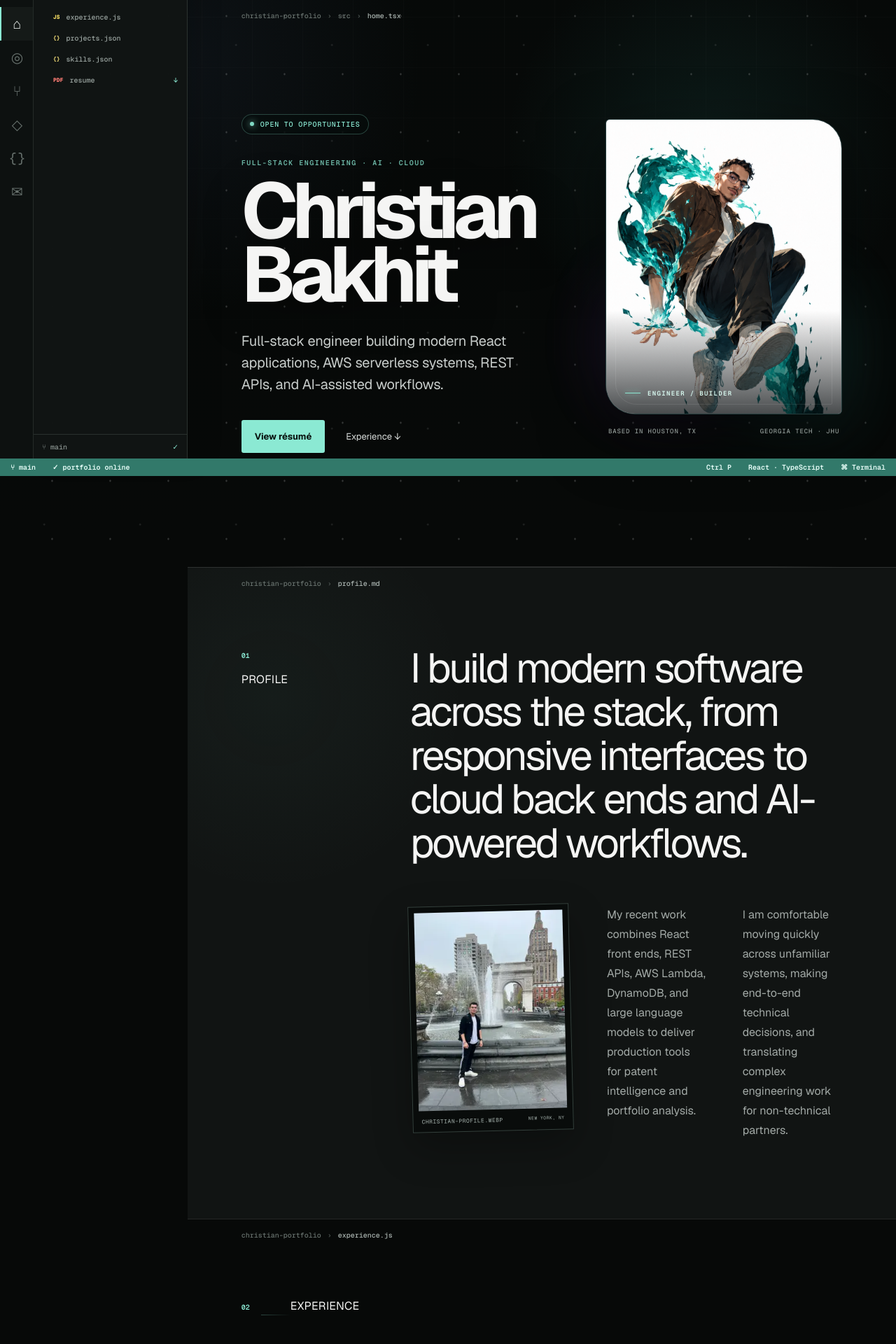
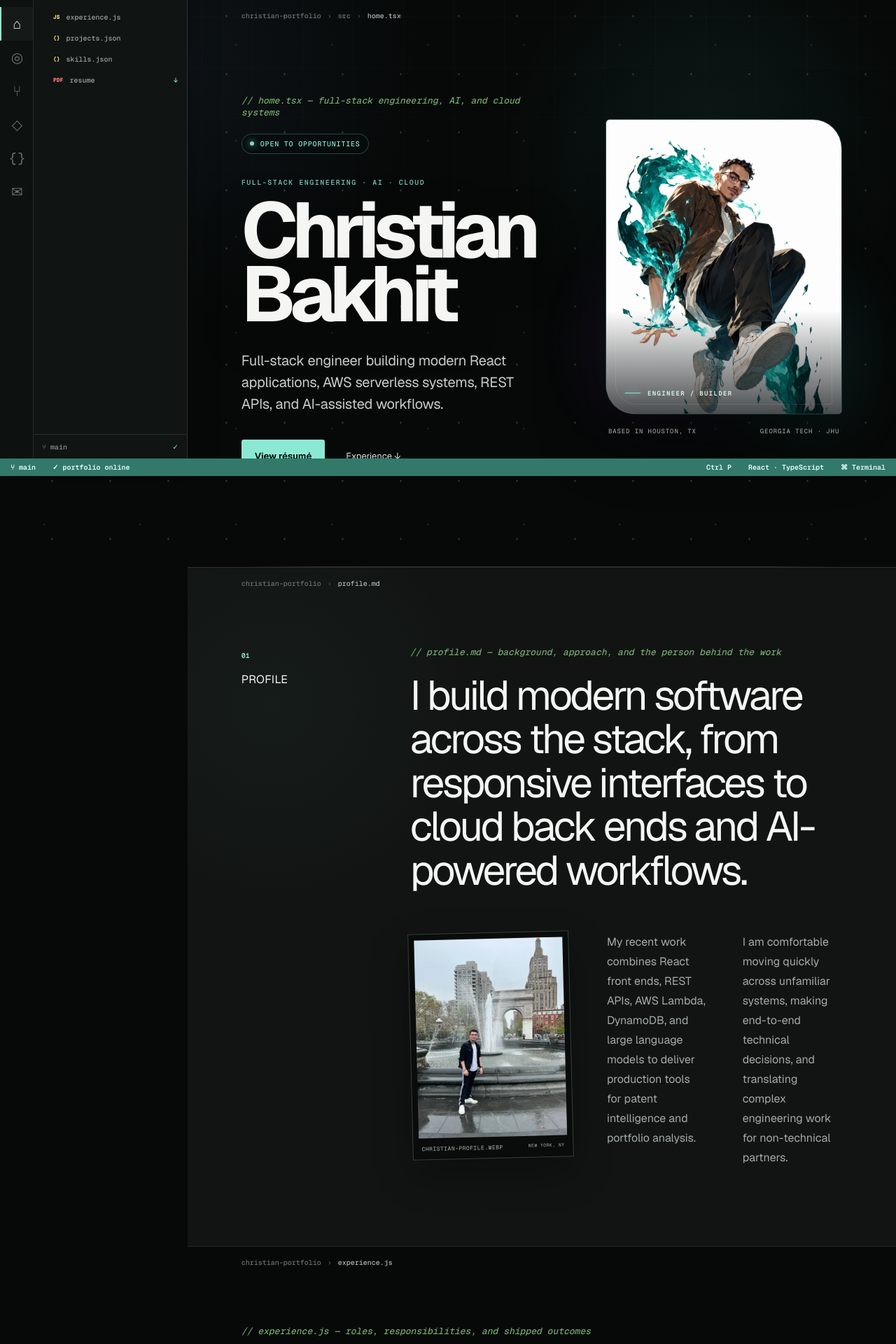
Before and after one commit to ChrisBakhit/christian-portfolio, a Next.js app: page / in a window 1280 px wide. Shown: the part 120-2040 px from the top of the page at 70% size. Built offline with nearby package versions, Linux system fonts and the light colour scheme.

Commit message:
Add consistent editor comments

```diff
--- a/app/navigation.css
+++ b/app/navigation.css
@@ -113,6 +113,7 @@ main.sidebarOpen { padding-left: 268px; }
 .familiarTools > div { display: flex; flex-wrap: wrap; gap: 8px; margin-top: 18px; }
 .familiarTools b { padding: 8px 11px; border: 1px solid #343c39; border-radius: 2px; color: #aeb8b4; background: #171b1a; font: 500 10px var(--font-mono); }
 .educationOnly { grid-template-columns: minmax(0,760px); }
+.contact .contactComment { margin-bottom: 20px; color: rgba(7,16,13,.62); font: 650 11px var(--font-mono); font-style: italic; text-transform: none; letter-spacing: 0; }
 .explorerTitle { height: 31px; display: flex; justify-content: space-between; align-items: center; padding: 0 12px; color: #818b87; letter-spacing: .09em; }
 .explorerTitle button { border: 0; background: transparent; color: #7f8a85; font-size: 18px; cursor: pointer; }
 .explorerPanel > strong { padding: 9px 11px; color: #dbe2df; font-size: 9px; letter-spacing: .04em; }
--- a/app/page.tsx
+++ b/app/page.tsx
@@ -248,6 +248,7 @@ export default function Home() {
       <section className="hero" id="top">
         <div className="editorCrumb"><span>christian-portfolio</span><b>›</b><span>src</span><b>›</b><strong>home.tsx</strong></div>
         <div className="heroText" data-reveal>
+          <p className="codeComment">// home.tsx — full-stack engineering, AI, and cloud systems</p>
           <span className="status"><i /> Open to opportunities</span>
           <p className="kicker">Full-Stack Engineering · AI · Cloud</p>
           <h1>Christian<br />Bakhit</h1>
@@ -268,6 +269,7 @@ export default function Home() {
         <div className="editorCrumb"><span>christian-portfolio</span><b>›</b><strong>profile.md</strong></div>
         <div className="sectionTitle" data-reveal><span>01</span><h2>Profile</h2></div>
         <div className="aboutContent" data-reveal>
+          <p className="codeComment">// profile.md — background, approach, and the person behind the work</p>
           <p className="largeCopy">I build modern software across the stack, from responsive interfaces to cloud back ends and AI-powered workflows.</p>
           <div className="realProfileGrid"><figure className="realPhoto"><img src="/christian-profile.webp" alt="Christian Bakhit at Washington Square Park" /><figcaption><span>christian-profile.webp</span><small>New York, NY</small></figcaption></figure><div className="aboutColumns"><p>My recent work combines React front ends, REST APIs, AWS Lambda, DynamoDB, and large language models to deliver production tools for patent intelligence and portfolio analysis.</p><p>I am comfortable moving quickly across unfamiliar systems, making end-to-end technical decisions, and translating complex engineering work for non-technical partners.</p></div></div>
         </div>
@@ -275,6 +277,7 @@ export default function Home() {
 
       <section className="resume section" id="experience">
         <div className="editorCrumb"><span>christian-portfolio</span><b>›</b><strong>experience.js</strong></div>
+        <p className="codeComment" data-reveal>// experience.js — roles, responsibilities, and shipped outcomes</p>
         <div className="sectionTitle" data-reveal><span>02</span><h2>Experience</h2></div>
         <div className="resumeList">
           {experience.map((item) => <article className="resumeItem" key={item.role + item.company} data-reveal><div className="resumeDate">{item.dates}</div><div><h3>{item.role}</h3><p className="company">{item.company}</p><ul>{item.bullets.map((bullet) => <li key={bullet}>{bullet}</li>)}</ul></div></article>)}
@@ -283,6 +286,7 @@ export default function Home() {
 
       <section className="projects section" id="projects">
         <div className="editorCrumb"><span>christian-portfolio</span><b>›</b><strong>projects.json</strong></div>
+        <p className="codeComment" data-reveal>// projects.json — selected products, platforms, and community builds</p>
         <div className="sectionTitle" data-reveal><span>03</span><h2>Selected projects</h2></div>
         <div className="projectGrid">
           {projects.map(([title, description, tags, href, image], index) => <a href={href} target="_blank" rel="noreferrer" className="projectCard" key={title} data-reveal><div className="projectVisual"><img src={image} alt={`${title} website preview`} /><span className="cardNumber">{String(index + 1).padStart(2, "0")}</span></div><div className="projectCopy"><h3>{title}</h3><p>{description}</p></div><footer><span>{tags}</span><b>↗</b></footer></a>)}
@@ -292,7 +296,7 @@ export default function Home() {
       <section className="skillsEditor section" id="skills">
         <div className="editorCrumb"><span>christian-portfolio</span><b>›</b><span>data</span><b>›</b><strong>skills.json</strong></div>
         <p className="codeComment" data-reveal>// skills.json — technologies I use to ship real products</p>
-        <div className="skillsHeading" data-reveal><h2>Skills</h2><code>{`{ "status": "always_learning", "focus": "building_useful_software" }`}</code></div>
+        <div className="skillsHeading" data-reveal><h2>Skills</h2></div>
         <div className="skillGroupGrid">
           {skillGroups.map((group, groupIndex) => <article className="skillGroup" data-reveal key={group.title} style={{ "--group-index": groupIndex } as React.CSSProperties}><header><span>{String(groupIndex + 1).padStart(2, "0")}</span><h3>{group.title}</h3><small>{group.skills.length} capabilities</small></header><div className="skillOrbitGrid">{group.skills.map(([name, level], skillIndex) => <div className="skillNode" key={name}><div className="skillGauge" style={{ "--level": level, "--skill-color": `var(--skill-${(groupIndex + skillIndex) % 5})`, "--node-index": skillIndex } as React.CSSProperties}><span>{level}</span></div><strong>{name}</strong></div>)}</div></article>)}
         </div>
@@ -300,10 +304,11 @@ export default function Home() {
       </section>
 
       <section className="details educationOnly section">
-        <div className="education" data-reveal><span className="miniLabel">Education</span><h2>Georgia Institute of Technology</h2><p>M.S. Computer Science (OMSCS)</p><small>Aug 2025 — Aug 2027</small><h2>Johns Hopkins University</h2><p>B.S. Computer Science & Applied Mathematics and Statistics</p><small>Aug 2020 — May 2024</small></div>
+        <div className="education" data-reveal><p className="codeComment">// education.md — computer science, mathematics, and continued study</p><span className="miniLabel">Education</span><h2>Georgia Institute of Technology</h2><p>M.S. Computer Science (OMSCS)</p><small>Aug 2025 — Aug 2027</small><h2>Johns Hopkins University</h2><p>B.S. Computer Science & Applied Mathematics and Statistics</p><small>Aug 2020 — May 2024</small></div>
       </section>
 
       <section className="contact" id="contact">
+        <p className="contactComment" data-reveal>// contact.css — start a conversation</p>
         <p data-reveal>Full-stack engineering, AI-assisted products, and cloud systems.</p>
         <h2 data-reveal>Let&apos;s talk.</h2>
         <a data-reveal href="mailto:chrisbakhit@gmail.com">chrisbakhit@gmail.com <span>↗</span></a>
```
